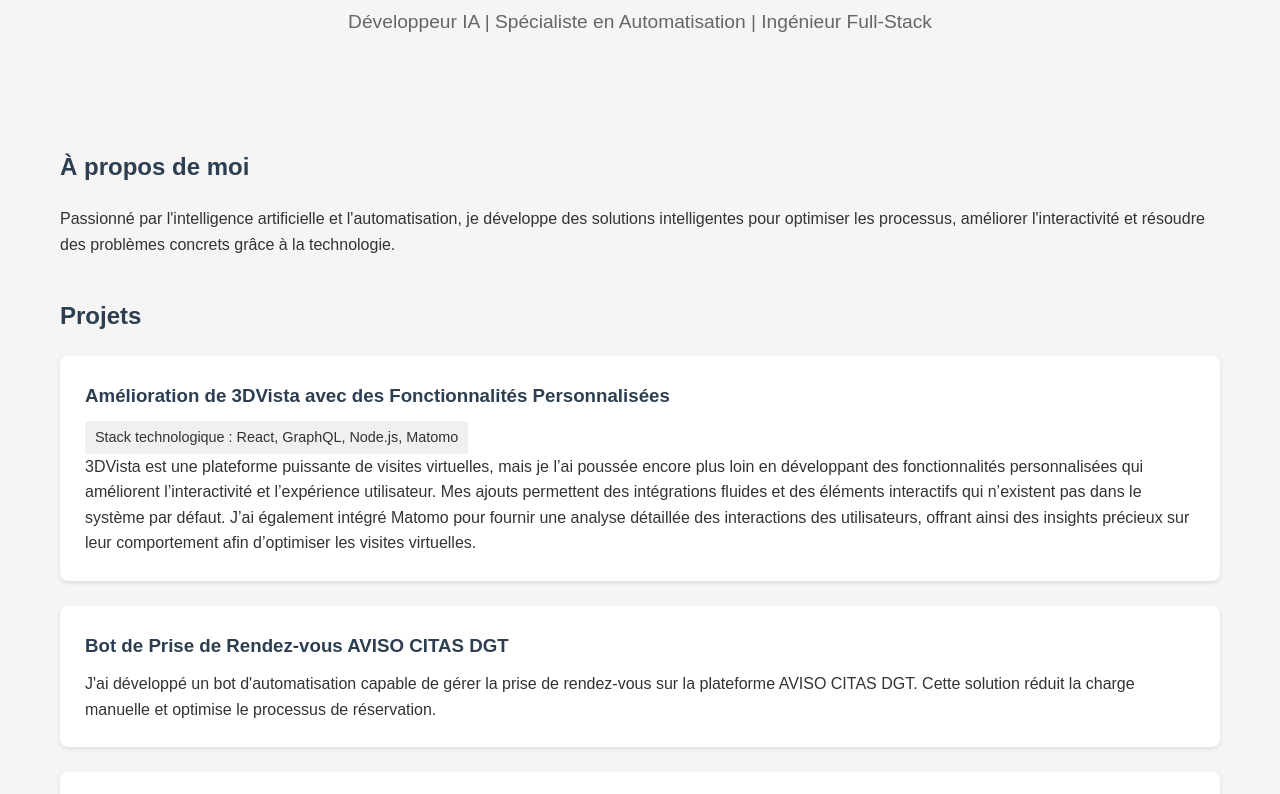
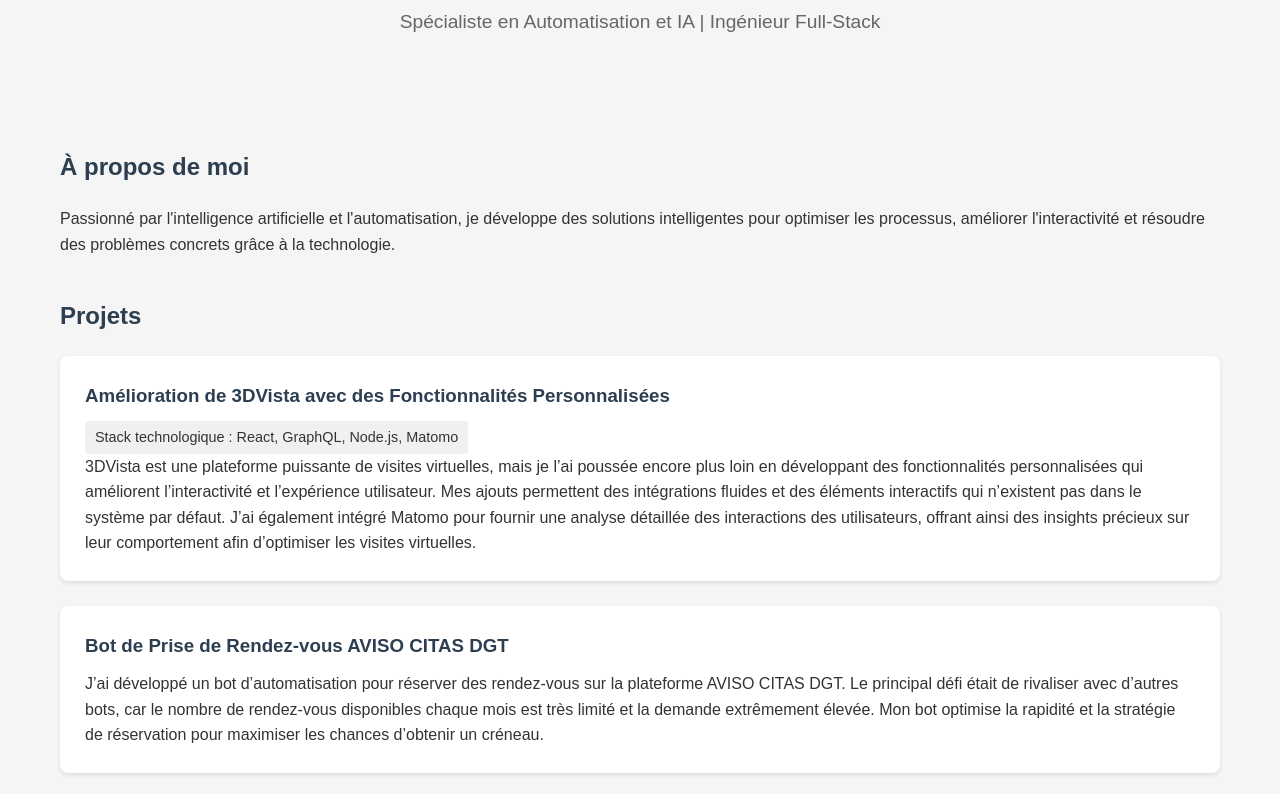
Before and after one commit to sagazz1/portfolio, a plain HTML site: page index.html in a window 1280 px wide. Shown: the part 137-931 px from the top of the page. Drawn offline with Linux system fonts and the light colour scheme.

Commit message:
Update index.html

```diff
--- a/index.html
+++ b/index.html
@@ -90,7 +90,7 @@
 <body>
     <header>
         <h1>Aissa Saga</h1>
-        <div class="subtitle">Développeur IA | Spécialiste en Automatisation | Ingénieur Full-Stack</div>
+        <div class="subtitle">Spécialiste en Automatisation et IA | Ingénieur Full-Stack</div>
     </header>
 
     <section id="about">
@@ -109,7 +109,7 @@
 
         <div class="project">
             <h3>Bot de Prise de Rendez-vous AVISO CITAS DGT</h3>
-            <p>J'ai développé un bot d'automatisation capable de gérer la prise de rendez-vous sur la plateforme AVISO CITAS DGT. Cette solution réduit la charge manuelle et optimise le processus de réservation.</p>
+            <p>J’ai développé un bot d’automatisation pour réserver des rendez-vous sur la plateforme AVISO CITAS DGT. Le principal défi était de rivaliser avec d’autres bots, car le nombre de rendez-vous disponibles chaque mois est très limité et la demande extrêmement élevée. Mon bot optimise la rapidité et la stratégie de réservation pour maximiser les chances d’obtenir un créneau.</p>
         </div>
 
         <div class="project">
```
